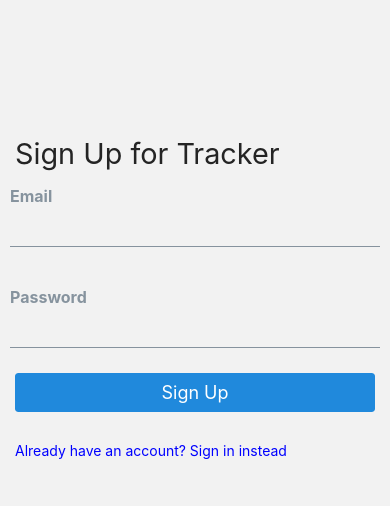
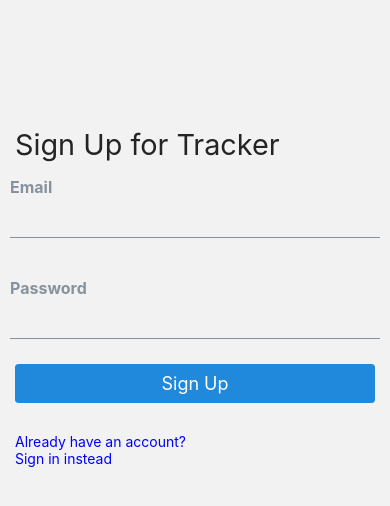
Before and after one commit to Gurpreet2000/location_tracking, a React Native app: screen /Signup in a window 390 px wide. Shown: the top 506 px of the page. Built offline with nearby package versions, Linux system fonts and the light colour scheme.

Commit message:
extract&make reusable component from signupscreen

```diff
--- /dev/null
+++ b/src/components/AuthForm.js
@@ -0,0 +1,52 @@
+import React, {useState} from 'react';
+import {StyleSheet} from 'react-native';
+import {Text, Button, Input} from 'react-native-elements';
+import Spacer from './Spacer';
+
+const AuthForm = ({headerText, errorMessage, onSubmit, submitButtonText}) => {
+  const [email, setEmail] = useState('');
+  const [password, setPassword] = useState('');
+  return (
+    <>
+      <Spacer>
+        <Text h3>{headerText}</Text>
+      </Spacer>
+      <Input
+        label="Email"
+        value={email}
+        onChangeText={setEmail}
+        autoCapitalize="none"
+        autoCorrect={false}
+      />
+      <Spacer />
+      <Input
+        secureTextEntry
+        label="Password"
+        value={password}
+        onChangeText={setPassword}
+        autoCapitalize="none"
+        autoCorrect={false}
+      />
+      {errorMessage ? (
+        <Text style={styles.errorMessage}>{errorMessage}</Text>
+      ) : null}
+      <Spacer>
+        <Button
+          title={submitButtonText}
+          onPress={() => onSubmit({email, password})}
+        />
+      </Spacer>
+    </>
+  );
+};
+
+const styles = StyleSheet.create({
+  errorMessage: {
+    fontSize: 16,
+    color: 'red',
+    marginLeft: 15,
+    marginTop: 15,
+  },
+});
+
+export default AuthForm;
--- /dev/null
+++ b/src/components/NavLink.js
@@ -0,0 +1,23 @@
+import React from 'react';
+import {Text, TouchableOpacity, StyleSheet} from 'react-native';
+import Spacer from './Spacer';
+import {useNavigation} from '@react-navigation/core';
+
+const NavLink = ({text, routeName}) => {
+  const navigation = useNavigation();
+  return (
+    <TouchableOpacity onPress={() => navigation.navigate(routeName)}>
+      <Spacer>
+        <Text style={styles.link}>{text}</Text>
+      </Spacer>
+    </TouchableOpacity>
+  );
+};
+
+const styles = StyleSheet.create({
+  link: {
+    color: 'blue',
+  },
+});
+
+export default NavLink;
--- a/src/screens/SignupScreen.js
+++ b/src/screens/SignupScreen.js
@@ -1,50 +1,26 @@
-import React, {useState, useContext} from 'react';
-import {View, StyleSheet, TouchableOpacity} from 'react-native';
-import {Text, Input, Button} from 'react-native-elements';
-import Spacer from '../components/Spacer';
+import React, {useContext} from 'react';
+import {View, StyleSheet} from 'react-native';
 import {Context as AuthContext} from '../context/AuthContext';
+import AuthForm from '../components/AuthForm';
+import NavLink from '../components/NavLink';
 
 const SignupScreen = ({navigation}) => {
   const {state, signup} = useContext(AuthContext);
-  const [email, setEmail] = useState('');
-  const [password, setPassword] = useState('');
 
   console.log(state);
 
   return (
     <View style={styles.container}>
-      <Spacer>
-        <Text h3>Sign Up for Tracker</Text>
-      </Spacer>
-      <Input
-        label="Email"
-        value={email}
-        onChangeText={setEmail}
-        autoCapitalize="none"
-        autoCorrect={false}
+      <AuthForm
+        headerText="Sign Up for Tracker"
+        errorMessage={state.errorMessage}
+        submitButtonText="Sign Up"
+        onSubmit={signup}
       />
-      <Spacer />
-      <Input
-        secureTextEntry
-        label="Password"
-        value={password}
-        onChangeText={setPassword}
-        autoCapitalize="none"
-        autoCorrect={false}
+      <NavLink
+        routeName="Signin"
+        text={'Already have an account?\nSign in instead'}
       />
-      {state.errorMessage ? (
-        <Text style={styles.errorMessage}>{state.errorMessage}</Text>
-      ) : null}
-      <Spacer>
-        <Button title="Sign Up" onPress={() => signup({email, password})} />
-      </Spacer>
-      <TouchableOpacity onPress={() => navigation.navigate('Signin')}>
-        <Spacer>
-          <Text style={styles.link}>
-            Already have an account? Sign in instead
-          </Text>
-        </Spacer>
-      </TouchableOpacity>
     </View>
   );
 };
@@ -55,15 +31,6 @@ const styles = StyleSheet.create({
     justifyContent: 'center',
     marginBottom: 250,
   },
-  errorMessage: {
-    fontSize: 16,
-    color: 'red',
-    marginLeft: 15,
-    marginTop: 15,
-  },
-  link: {
-    color: 'blue',
-  },
 });
 
 export default SignupScreen;
```
